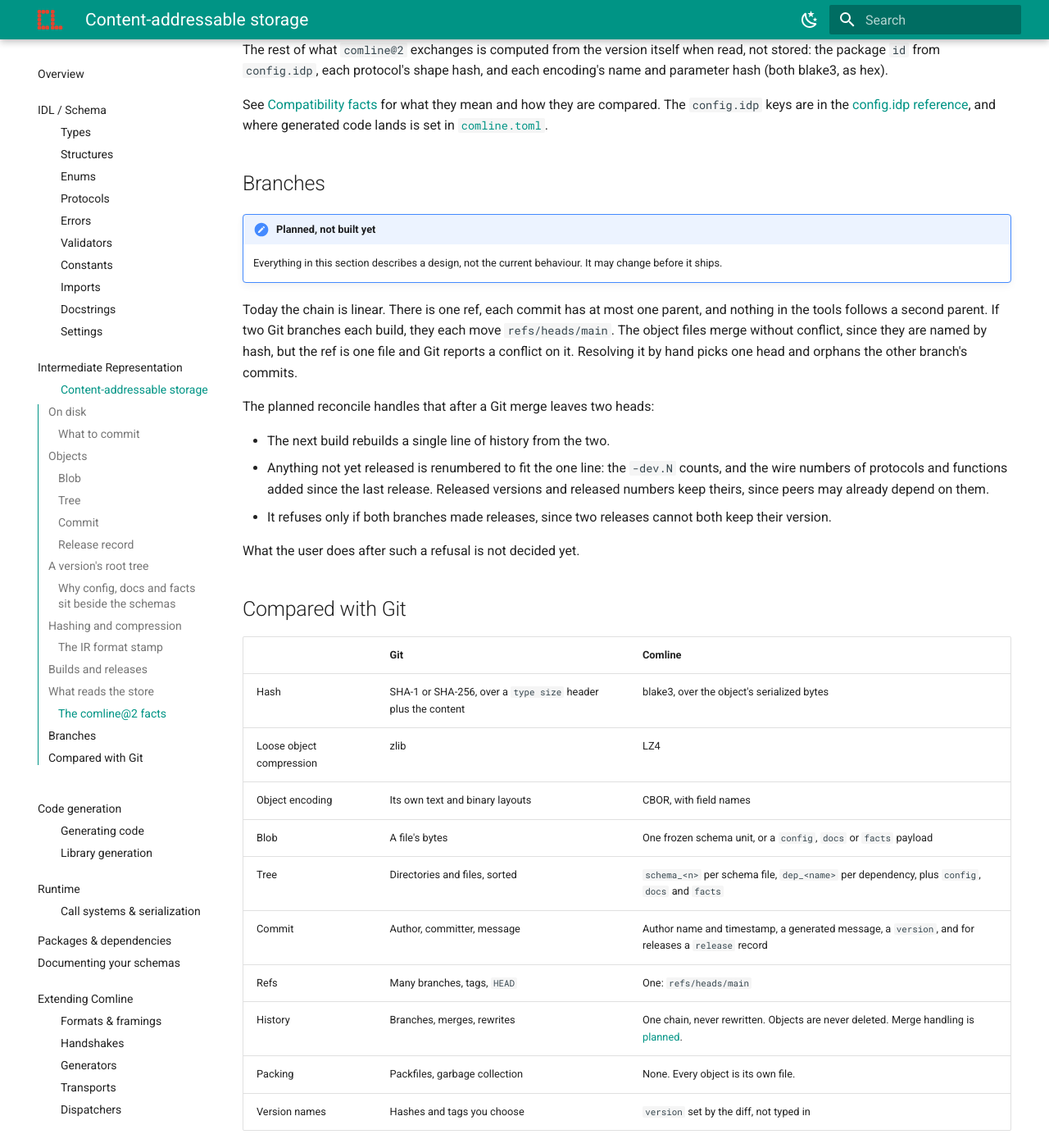
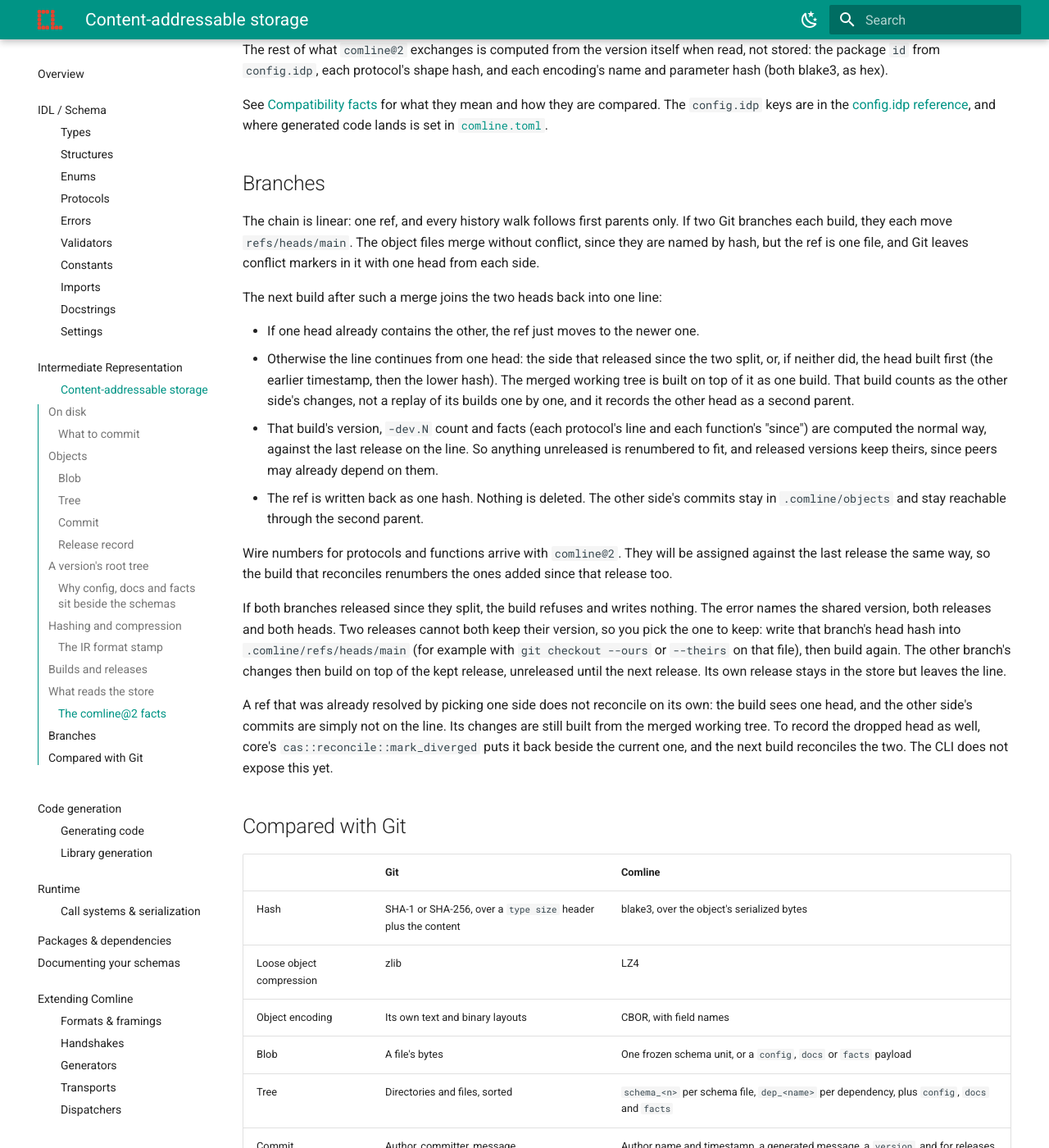
Before and after one commit to ComlineProject/docs, an MkDocs documentation site: the page built from docs/docs/guide/ir/cas.md, in a window 1280 px wide and 1400 px high, scrolled down 9271 px. Shown: the whole window at 82% size. Built offline with MkDocs 1.6.1 and Material for MkDocs 9.7.7, drawn with Linux system fonts in a browser that asks for light colours; the version menu is left out; some of the changed text lies outside the part shown.

Commit message:
guide: the CAS reconciles two heads after a Git merge (core#160)

```diff
--- a/docs/docs/guide/ir/cas.md
+++ b/docs/docs/guide/ir/cas.md
@@ -339,28 +339,46 @@ generated code lands is set in
 
 ## Branches
 
-!!! note "Planned, not built yet"
-    Everything in this section describes a design, not the current behaviour.
-    It may change before it ships.
+The chain is linear: one ref, and every history walk follows first parents
+only. If two Git branches each build, they each move `refs/heads/main`. The
+object files merge without conflict, since they are named by hash, but the ref
+is one file, and Git leaves conflict markers in it with one head from each
+side.
 
-Today the chain is linear. There is one ref, each commit has at most one
-parent, and nothing in the tools follows a second parent. If two Git branches
-each build, they each move `refs/heads/main`. The object files merge without
-conflict, since they are named by hash, but the ref is one file and Git reports
-a conflict on it. Resolving it by hand picks one head and orphans the other
-branch's commits.
+The next build after such a merge joins the two heads back into one line:
 
-The planned reconcile handles that after a Git merge leaves two heads:
+- If one head already contains the other, the ref just moves to the newer one.
+- Otherwise the line continues from one head: the side that released since the
+  two split, or, if neither did, the head built first (the earlier timestamp,
+  then the lower hash). The merged working tree is built on top of it as one
+  build. That build counts as the other side's changes, not a replay of its
+  builds one by one, and it records the other head as a second parent.
+- That build's version, `-dev.N` count and facts (each protocol's line and
+  each function's "since") are computed the normal way, against the last
+  release on the line. So anything unreleased is renumbered to fit, and
+  released versions keep theirs, since peers may already depend on them.
+- The ref is written back as one hash. Nothing is deleted. The other side's
+  commits stay in `.comline/objects` and stay reachable through the second
+  parent.
 
-- The next build rebuilds a single line of history from the two.
-- Anything not yet released is renumbered to fit the one line: the `-dev.N`
-  counts, and the wire numbers of protocols and functions added since the last
-  release. Released versions and released numbers keep theirs, since peers may
-  already depend on them.
-- It refuses only if both branches made releases, since two releases cannot
-  both keep their version.
+Wire numbers for protocols and functions arrive with `comline@2`. They will be
+assigned against the last release the same way, so the build that reconciles
+renumbers the ones added since that release too.
 
-What the user does after such a refusal is not decided yet.
+If both branches released since they split, the build refuses and writes
+nothing. The error names the shared version, both releases and both heads.
+Two releases cannot both keep their version, so you pick the one to keep:
+write that branch's head hash into `.comline/refs/heads/main` (for example
+with `git checkout --ours` or `--theirs` on that file), then build again. The
+other branch's changes then build on top of the kept release, unreleased until
+the next release. Its own release stays in the store but leaves the line.
+
+A ref that was already resolved by picking one side does not reconcile on its
+own: the build sees one head, and the other side's commits are simply not on
+the line. Its changes are still built from the merged working tree. To record
+the dropped head as well, core's `cas::reconcile::mark_diverged` puts it back
+beside the current one, and the next build reconciles the two. The CLI does
+not expose this yet.
 
 ## Compared with Git
 
@@ -373,7 +391,7 @@ What the user does after such a refusal is not decided yet.
 | Tree | Directories and files, sorted | `schema_<n>` per schema file, `dep_<name>` per dependency, plus `config`, `docs` and `facts` |
 | Commit | Author, committer, message | Author name and timestamp, a generated message, a `version`, and for releases a `release` record |
 | Refs | Many branches, tags, `HEAD` | One: `refs/heads/main` |
-| History | Branches, merges, rewrites | One chain, never rewritten. Objects are never deleted. Merge handling is [planned](#branches). |
+| History | Branches, merges, rewrites | One chain, never rewritten. Objects are never deleted. The build after a Git merge [joins two heads back into one line](#branches). |
 | Packing | Packfiles, garbage collection | None. Every object is its own file. |
 | Version names | Hashes and tags you choose | `version` set by the diff, not typed in |
 
```
